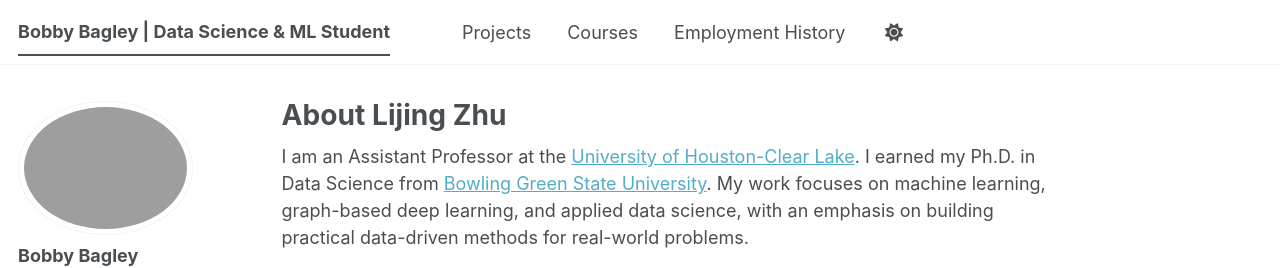
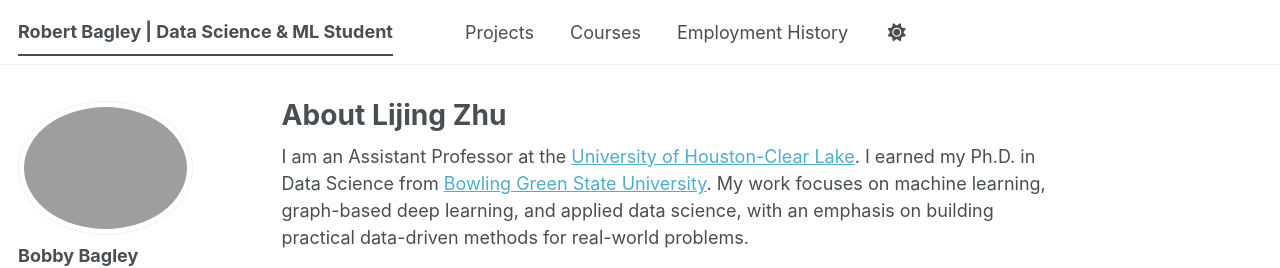
Before and after one commit to Bobby-Bag/Bobby-Bag.github.io, a Jekyll site: the page built from _pages/about.md, in a window 1280 px wide. Shown: the top 268 px of the page. Built offline with Jekyll 4.4.1, drawn with Linux system fonts in a browser that asks for light colours; a script bundle is joined from its source files by our own code; library files that are not in the unit come from our copies.

Commit message:
Update site title from 'Bobby' to 'Robert'

```diff
--- a/_config.yml
+++ b/_config.yml
@@ -7,7 +7,7 @@
 locale: "en-US"            # Main language/locale of the site
 site_theme: "default"      # Theme skin used by the site
 
-title: "Bobby Bagley | Data Science & ML Student"   # Text shown in browser tab and SEO metadata
+title: "Robert Bagley | Data Science & ML Student"   # Text shown in browser tab and SEO metadata
 title_separator: "-"       # Separator used in page titles
 name: "Bobby Bagley"         # Main name shown across the site
 description: "Academic portfolio and research in data science and machine learning"  # Short site description for search engines
```
